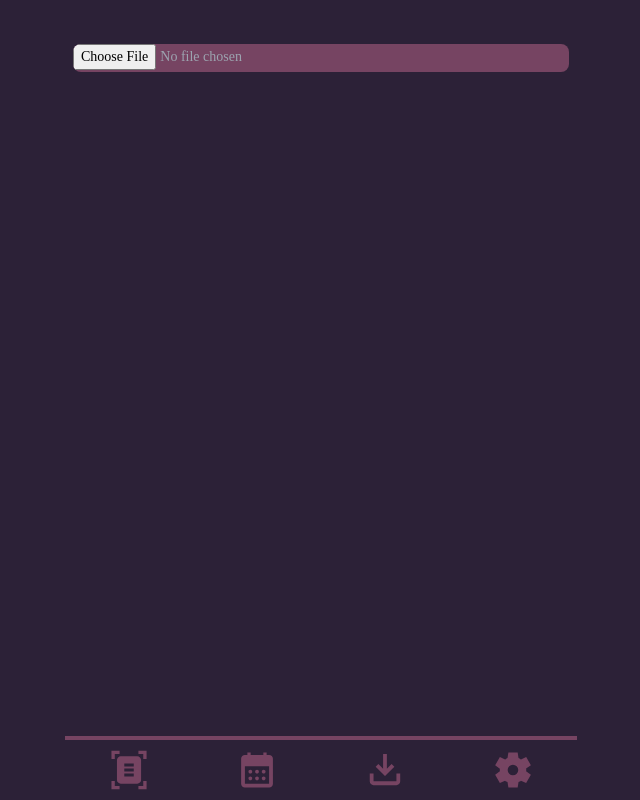
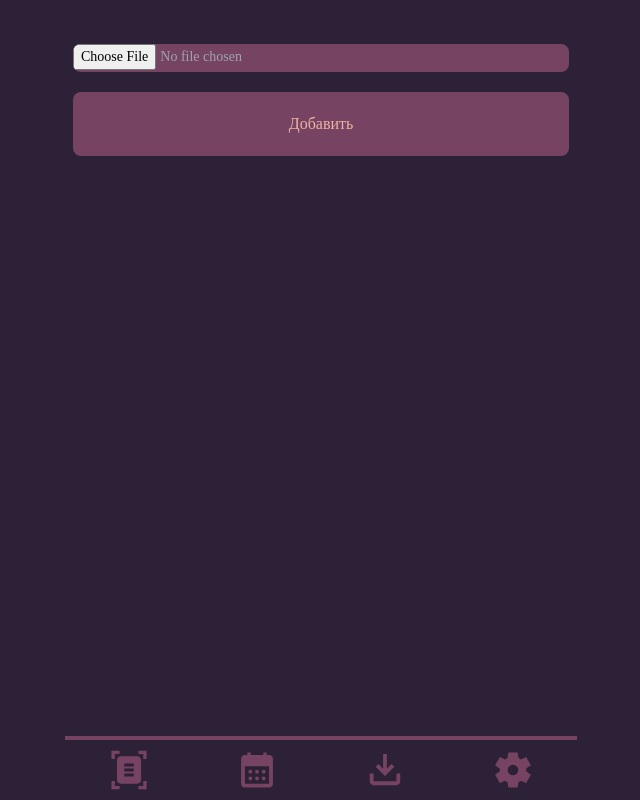
Before and after one commit to ebolblga/Grad-Work-Alpha, a Nuxt app: page /scanPDF in a window 1280 px wide. Shown: the whole page, without its empty margins (319-959 px from the left). Built offline with nearby package versions, Linux system fonts and the light colour scheme.

Commit message:
fix: can now add subject in pdfscan

```diff
--- a/pages/scanPDF.vue
+++ b/pages/scanPDF.vue
@@ -300,7 +300,6 @@ function editSubject(item: Subject, id: number) {
     beingEdited.value = true;
     editableSubjID = id;
     editableSubject.value = item;
-    console.log(editableSubject.value);
 }
 
 function saveSubject() {
@@ -308,10 +307,17 @@ function saveSubject() {
     subjectsArray.value[editableSubjID] = editableSubject.value;
     subjectsArray.value[editableSubjID].groups = editableSubject.value.groups[0].split(',')
     subjectsArray.value[editableSubjID].dates = parseDates(editableSubject.value.dateStr);
+    localStorage.setItem('subjectsJSON', JSON.stringify(subjectsArray.value));
 }
 
 function deleteSubject(id: number) {
     subjectsArray.value.splice(id, 1);
+    localStorage.setItem('subjectsJSON', JSON.stringify(subjectsArray.value));
+}
+
+function addSubject() {
+    beingEdited.value = true;
+    editableSubject.value = new Subject([""], "", "", "", "", "", [""], 0);
 }
 </script>
 <template>
@@ -325,7 +331,7 @@ function deleteSubject(id: number) {
                     accept=".pdf"
                     @change="pdfUploaded($event)"
                 />
-                <div class="overflow-auto h-[75vh] w-full scrollbar">
+                <div class="overflow-auto overflow-x-hidden h-[75vh] w-full scrollbar">
                     <div v-if="!beingEdited" v-for="(item, i) in subjectsArray" class="relative w-full bg-[#764462] rounded-lg mb-3 p-3 overflow-hidden">
                         <p class="text-sm text-[#C69787] inline">{{ item.groups.join(", ") }}</p>
                         <p class="text-sm text-[#C69787] inline">{{ ' ' + item.subgroup }}</p>
@@ -351,7 +357,7 @@ function deleteSubject(id: number) {
                     <div v-else class="overflow-x-hidden">
                         <div class="w-full bg-[#764462] rounded-lg mb-3 p-3">
                             <p class="block mb-2 text-sm font-medium">Группы / преподаватель</p>
-                            <input v-model="editableSubject.groups" type="text" placeholder="ИДБ-19-03" class="text-sm rounded-lg block w-full p-2.5 bg-[#764462] placeholder-gray-400 border border-[#C69787] mb-1" />
+                            <input v-model="editableSubject.groups[0]" type="text" placeholder="ИДБ-19-03" class="text-sm rounded-lg block w-full p-2.5 bg-[#764462] placeholder-gray-400 border border-[#C69787] mb-1" />
                             <p class="block mb-2 text-sm font-medium">Подгруппа</p>
                             <!-- <input v-model="editableSubject.subgroup" type="text" placeholder="(А)" class="text-sm rounded-lg block w-full p-2.5 bg-[#764462] placeholder-gray-400 border border-[#C69787] mb-1" /> -->
                             <select v-model="editableSubject.subgroup" class="p-2.5 text-sm cursor-pointer w-full rounded-lg bg-[#764462] hover:bg-[#EDB4A1] hover:text-[#2C2137] outline-none border border-[#C69787] mb-1">
@@ -394,6 +400,7 @@ function deleteSubject(id: number) {
                         </div>
                         <my-button class="w-full" @click="saveSubject()">Сохранить изменения</my-button>
                     </div>
+                    <my-button v-if="!beingEdited" class="w-full" @click="addSubject()">Добавить</my-button>
                 </div>
             </div>
         </div>
```
